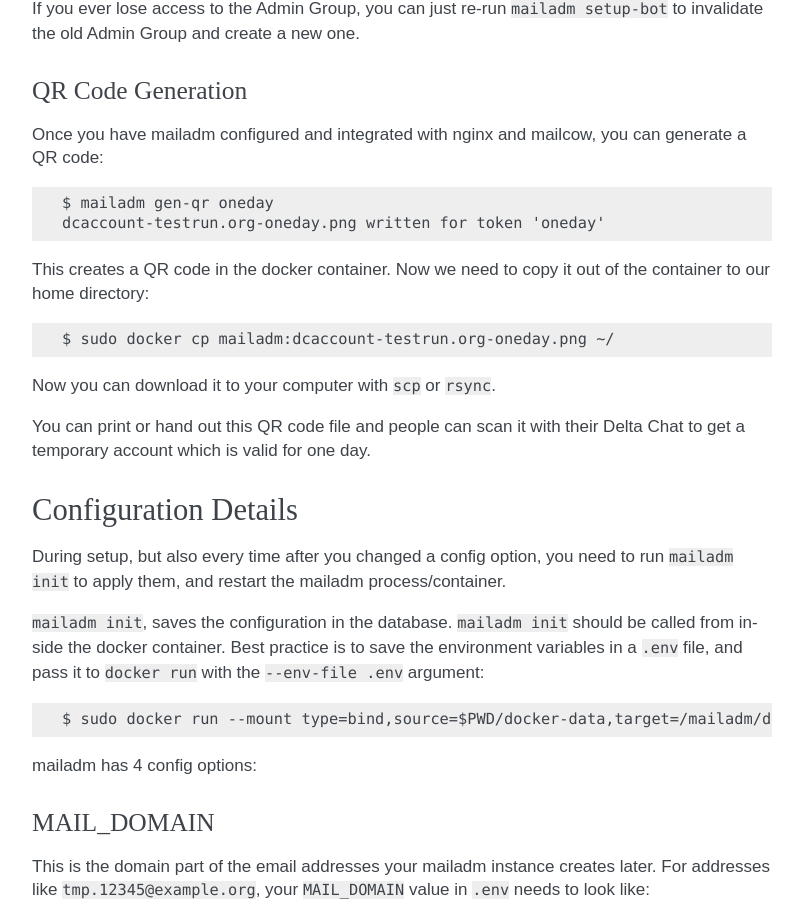
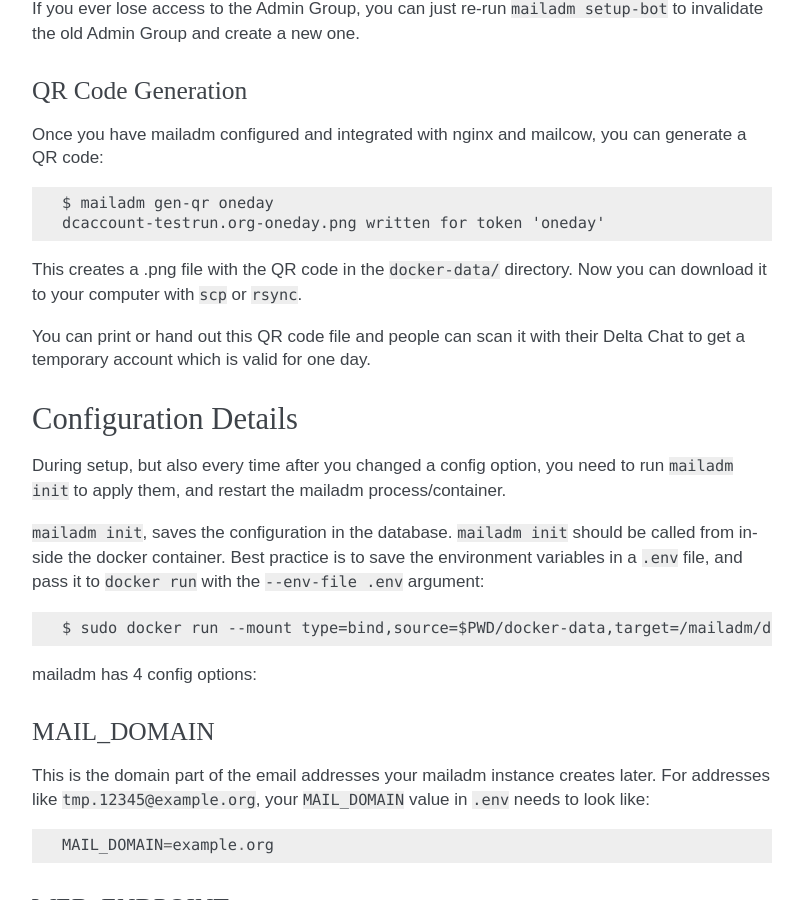
Before and after one commit to deltachat/mailadm, a Sphinx documentation site: the page built from doc/index.rst, in a window 1280 px wide and 900 px high, scrolled down 3379 px. Shown: the whole window, without its empty margins (348-1151 px from the left). Built offline with Sphinx 7.4.7, drawn with Linux system fonts in a browser that asks for light colours.

Commit message:
create qr-code.png in docker-data directory

```diff
--- a/doc/index.rst
+++ b/doc/index.rst
@@ -179,11 +179,7 @@ nginx and mailcow, you can generate a QR code::
     $ mailadm gen-qr oneday
     dcaccount-testrun.org-oneday.png written for token 'oneday'
 
-This creates a QR code in the docker container. Now we need to copy it out of
-the container to our home directory::
-
-    $ sudo docker cp mailadm:dcaccount-testrun.org-oneday.png ~/
-
+This creates a .png file with the QR code in the ``docker-data/`` directory.
 Now you can download it to your computer with ``scp`` or ``rsync``.
 
 You can print or hand out this QR code file and people can scan it with
```
Also changed, not shown: 1 other file.
